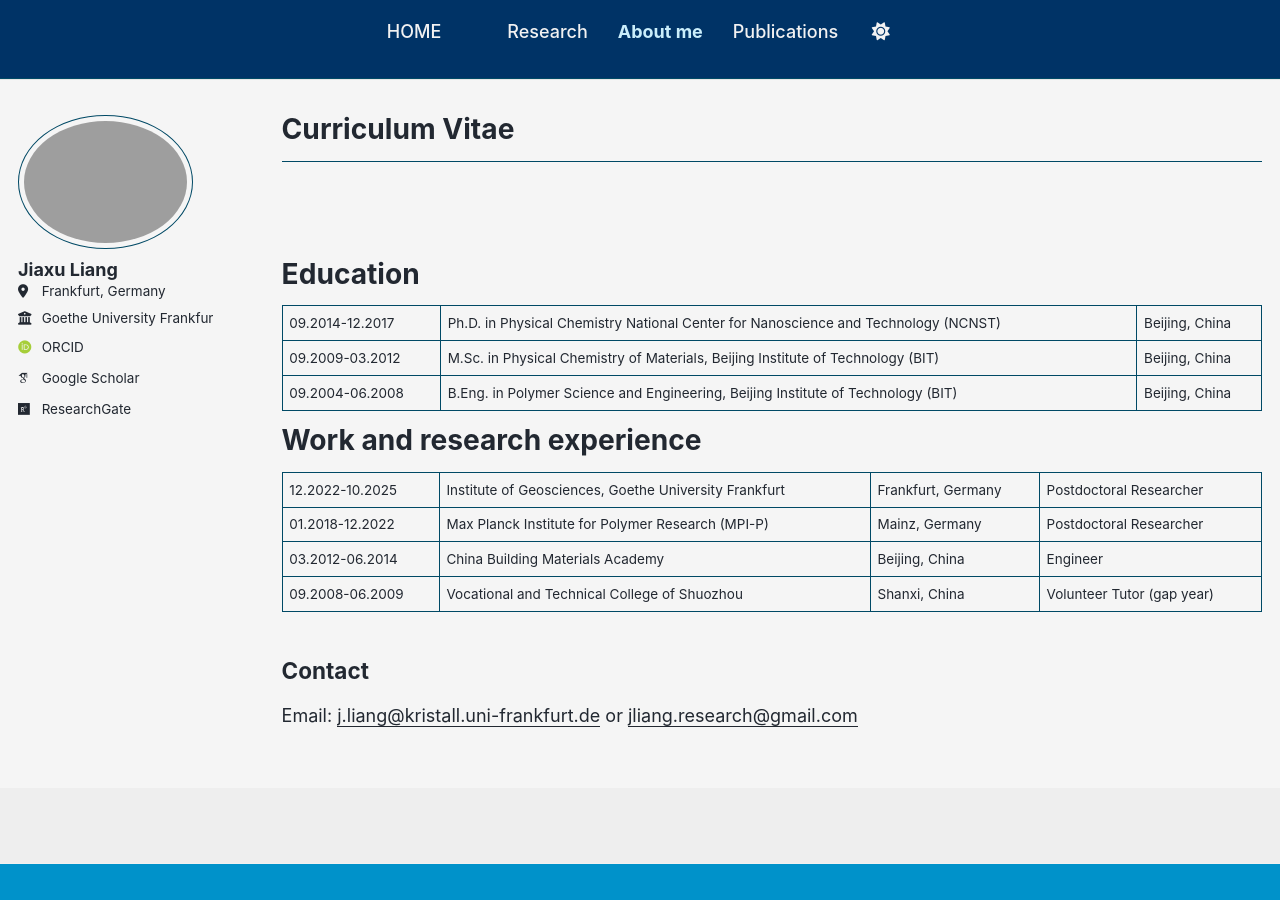
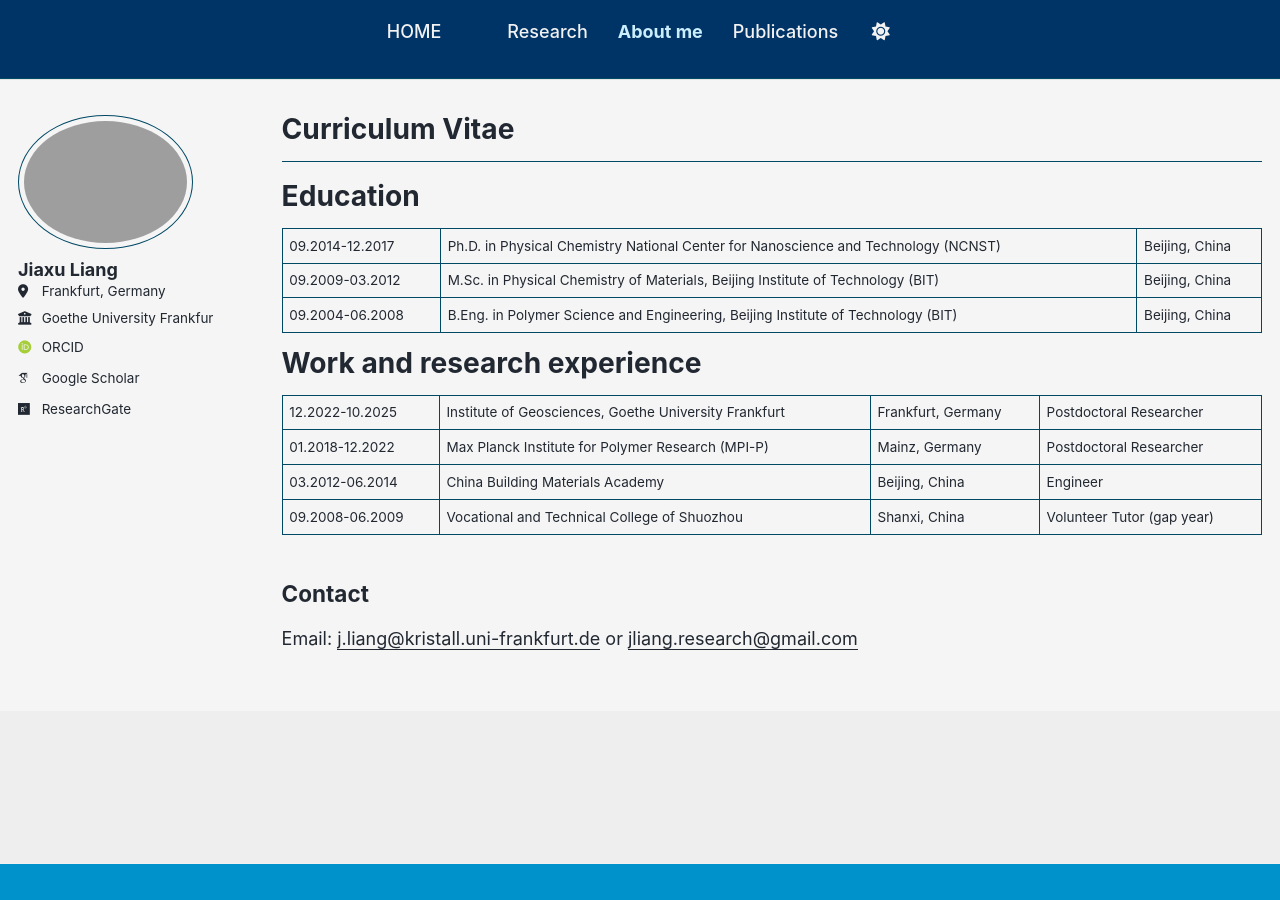
Before and after one commit to liangjiaxu-research/liangjiaxu-research.github.io, a Jekyll site: the page built from _pages/cv.md, in a window 1280 px wide. Built offline with Jekyll 4.4.1, drawn with Linux system fonts in a browser that asks for light colours; some web fonts are replaced; a script bundle is joined from its source files by our own code; library files that are not in the unit come from our copies.

Commit message:
Update cv.md

```diff
--- a/_pages/cv.md
+++ b/_pages/cv.md
@@ -11,17 +11,14 @@ redirect_from:
 
 ---
 
-<br><br>
 
-Education
-======
+# Education
 
 | 09.2014-12.2017 | Ph.D. in Physical Chemistry  National Center for Nanoscience and Technology (NCNST) | Beijing, China
 | 09.2009-03.2012 | M.Sc. in Physical Chemistry of Materials, Beijing Institute of Technology (BIT) | Beijing, China
 | 09.2004-06.2008 | B.Eng. in Polymer Science and Engineering, Beijing Institute of Technology (BIT) | Beijing, China
 
-Work and research experience
-======
+# Work and research experience
 
 | 12.2022-10.2025 | Institute of Geosciences, Goethe University Frankfurt | Frankfurt, Germany | Postdoctoral Researcher
 | 01.2018-12.2022 | Max Planck Institute for Polymer Research (MPI-P) | Mainz, Germany | Postdoctoral Researcher
```
